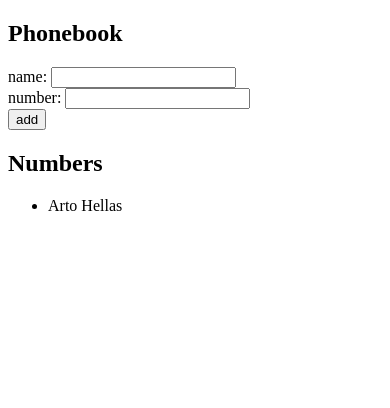
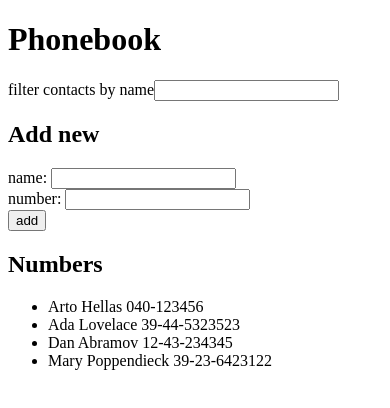
Before and after one commit to migmanu/fullstackopen_course, a React (Create React App) app in the folder part2/the_phonebook_app/: page / in a window 390 px wide. Shown: the top 408 px of the page. Built offline with nearby package versions, Linux system fonts and the light colour scheme.

Commit message:
the_phonebook_app completed up to exercise 2.9(step4)

```diff
--- a/part2/the_phonebook_app/src/App.js
+++ b/part2/the_phonebook_app/src/App.js
@@ -2,15 +2,20 @@ import React, { useState } from 'react'
 
 const App = () => {
   const [ persons, setPersons ] = useState([
-    { name: 'Arto Hellas',
-      phone: '040-1234567' }
+    { name: 'Arto Hellas', number: '040-123456' },
+    { name: 'Ada Lovelace', number: '39-44-5323523' },
+    { name: 'Dan Abramov', number: '12-43-234345' },
+    { name: 'Mary Poppendieck', number: '39-23-6423122' }
   ])
   const [ newName, setNewName ] = useState('')
   const [ newNumber, setNewNumber] = useState('')
+  const [ search, setSearch ] = useState('')
+  const [ toShow, setToShow] = useState(persons)
+
 
   const addPerson = (event) => {
+    let names = persons.map(person => person.name)
     event.preventDefault()
-    let names = persons.map(person => person.name)
 
     if (names.some((name) => name === newName)) {
       return window.alert(`${newName} is already added to the phonebook`)
@@ -23,7 +28,7 @@ const App = () => {
     setPersons(persons.concat(personObject))
     setNewName('')
     setNewNumber('')
-    console.log(personObject)
+    setToShow(toShow.concat(personObject))
   }
 
   const handleNewName = (event) => {
@@ -34,9 +39,29 @@ const App = () => {
     setNewNumber(event.target.value)
   }
 
+  const handleSearch = (event) => {
+    setSearch(event.target.value)
+    showElements(event.target.value, persons)
+  }
+
+  const showElements = (search, persons) => {
+    const elementMatchList = []
+
+    persons.forEach(element => {
+      if (element.name.substring(0, search.length).toLowerCase() === search.toLowerCase()) {
+        elementMatchList.push({name: element.name, number: element.number})
+        }
+      }
+    )
+    setToShow(elementMatchList)
+  }
+
   return (
     <div>
-      <h2>Phonebook</h2>
+      <h1>Phonebook</h1>
+      filter contacts by name<input value={search}
+      onChange={handleSearch}/>
+      <h2>Add new</h2>
       <form onSubmit={addPerson}>
         <div>
           name: <input value={newName}
@@ -52,10 +77,11 @@ const App = () => {
       </form>
       <h2>Numbers</h2>
       <ul>
-        {persons.map(person =>
-          <li key={person.name}>
-            {person.name} {person.number}
-          </li>)}
+         {toShow.map(entry =>
+          <li key={entry.name}>
+            {entry.name}  {entry.number}
+          </li>
+      )}
       </ul>
     </div>
   )
```
Also changed, not shown: part2/the_phonebook_app/src/index.css (line endings or trailing spaces).
